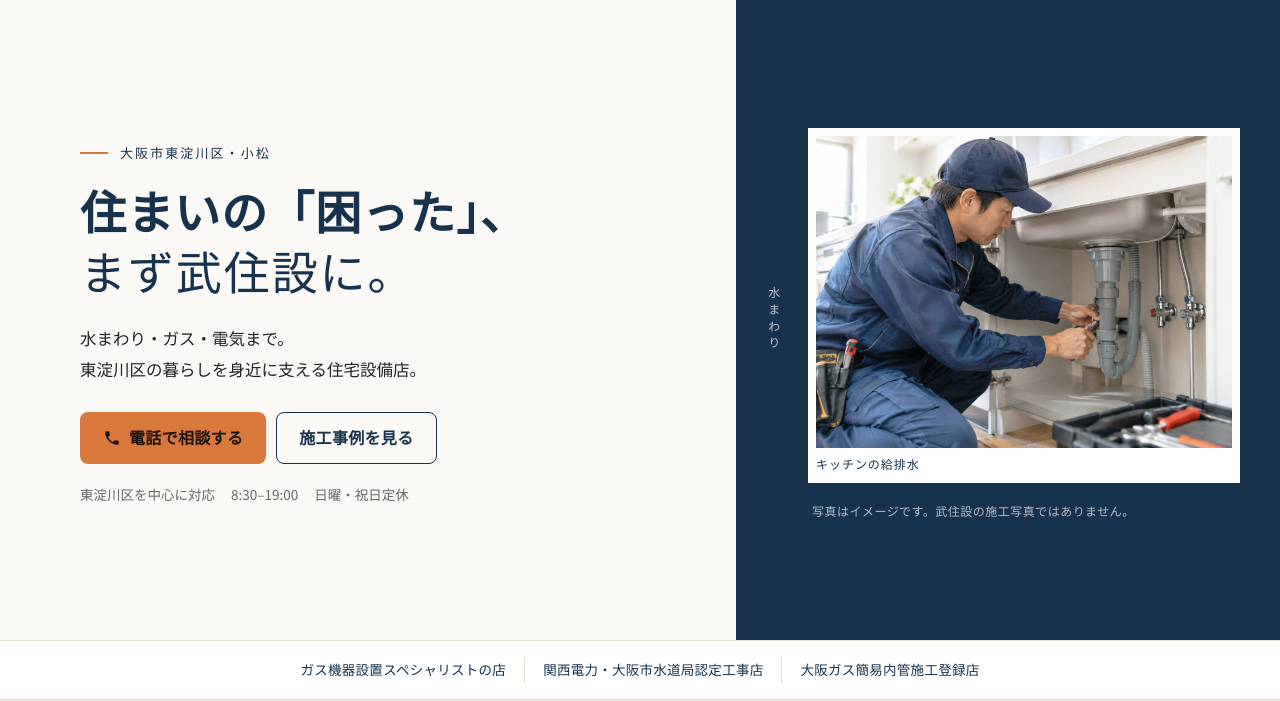
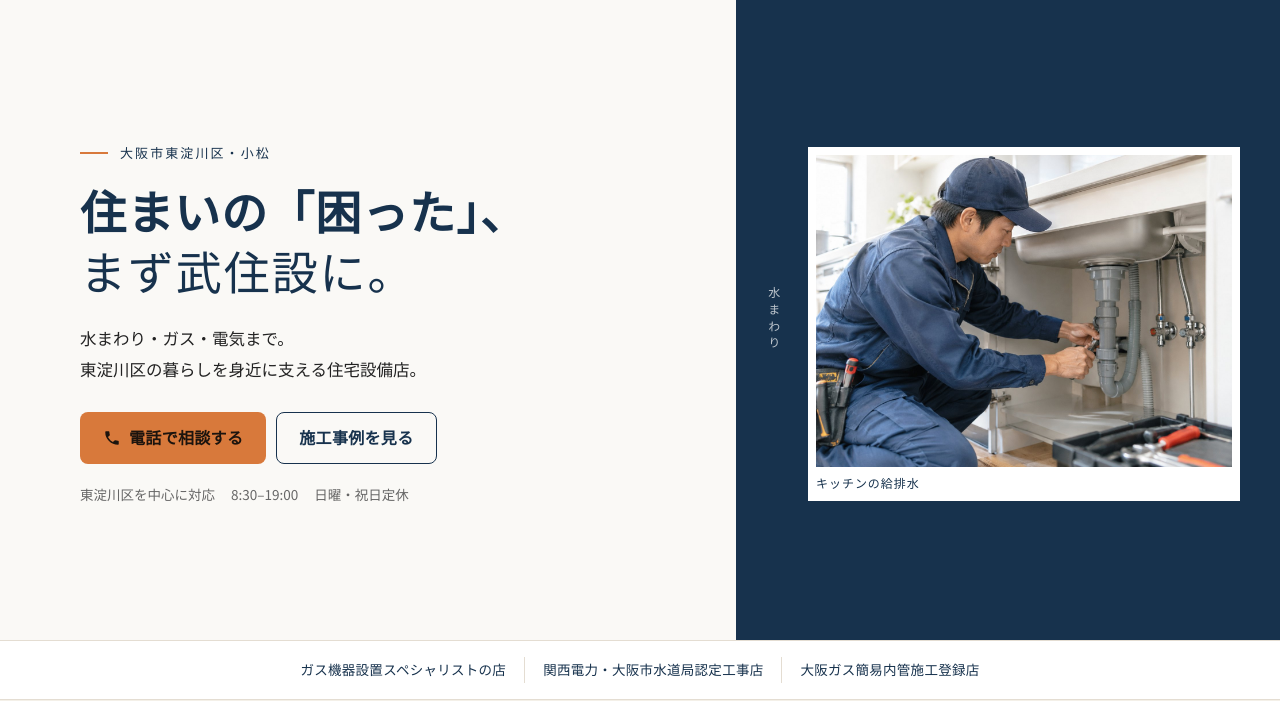
Before and after one commit to sumilianaikonsarutanto-cmd/website-project, a PHP site: page / in a window 1280 px wide. Shown: the part 69-770 px from the top of the page. Run offline with PHP 8.4, Linux system fonts and the light colour scheme.

Commit message:
ファーストビューのイメージ注記を外す
写真の下にあった「写真はイメージです。武住設の施工写真ではありません。」を削除した。

Co-authored-by: sumilianaikonsarutanto-cmd <sumilianaikonsarutanto-cmd@users.noreply.github.com>

```diff
--- a/assets/css/style.css
+++ b/assets/css/style.css
@@ -431,15 +431,6 @@ button, summary { font-family: inherit; }
   line-height: 1.3;
   color: var(--navy);
   letter-spacing: 0.08em;
-}
-
-.hero__note {
-  margin: 14px 0 0;
-  text-align: center;
-  font-size: 12px;
-  letter-spacing: 0.04em;
-  line-height: 1.6;
-  color: rgba(255, 255, 255, 0.68);
 }
 
 .hero__frame {
@@ -1282,8 +1273,6 @@ button, summary { font-family: inherit; }
 
   .hero__shot--drop { margin-top: 52px; }
 
-  .hero__note { text-align: left; margin-top: 18px; padding-left: 4px; }
-
   .reasons { grid-template-columns: 1fr 1fr; }
 
   .reasons li { padding: 32px 28px 32px 0; }
--- a/index.html
+++ b/index.html
@@ -186,7 +186,6 @@
           <img src="assets/img/hero/sink.jpg" width="1448" height="1086" alt="キッチンのシンク下で排水管を点検している作業着の人。提案用のイメージ写真" fetchpriority="high">
           <figcaption>キッチンの給排水</figcaption>
         </figure>
-        <p class="hero__note">写真はイメージです。武住設の施工写真ではありません。</p>
       </div>
     </div>
   </section>
```
